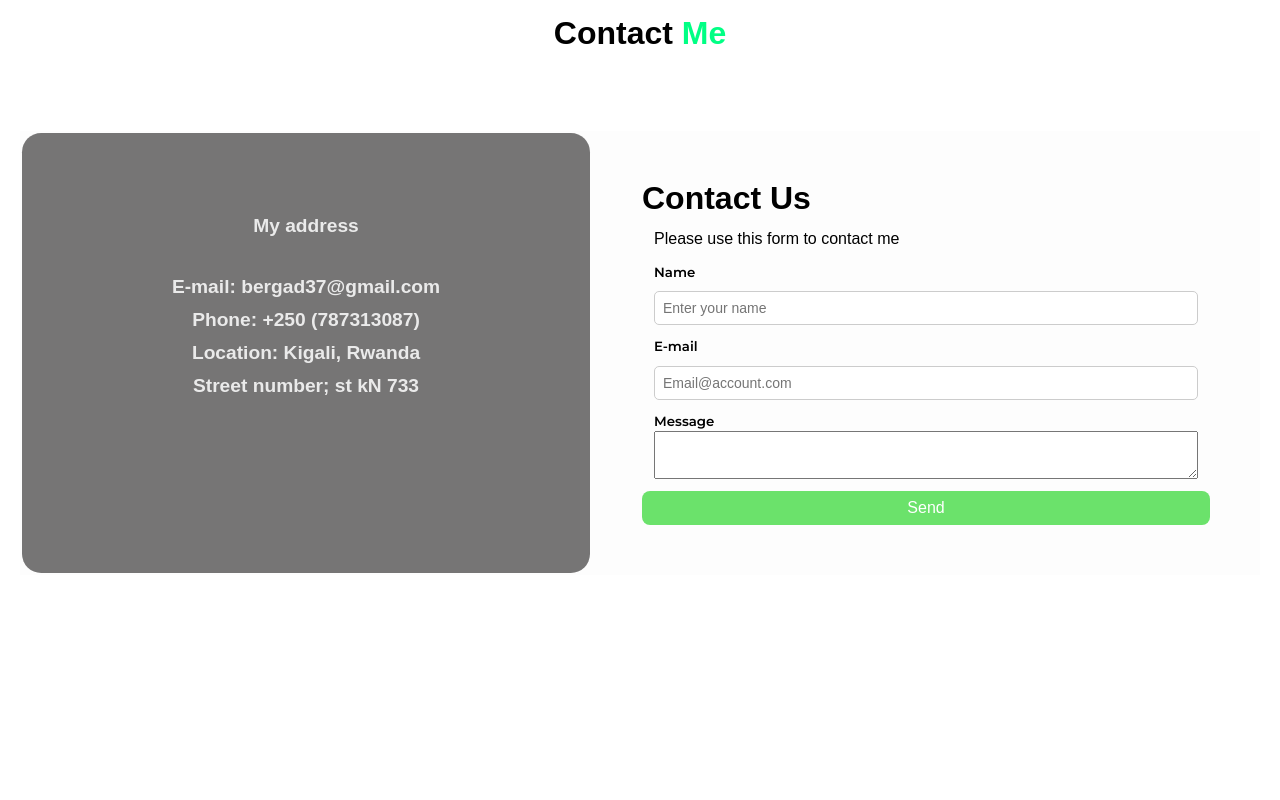
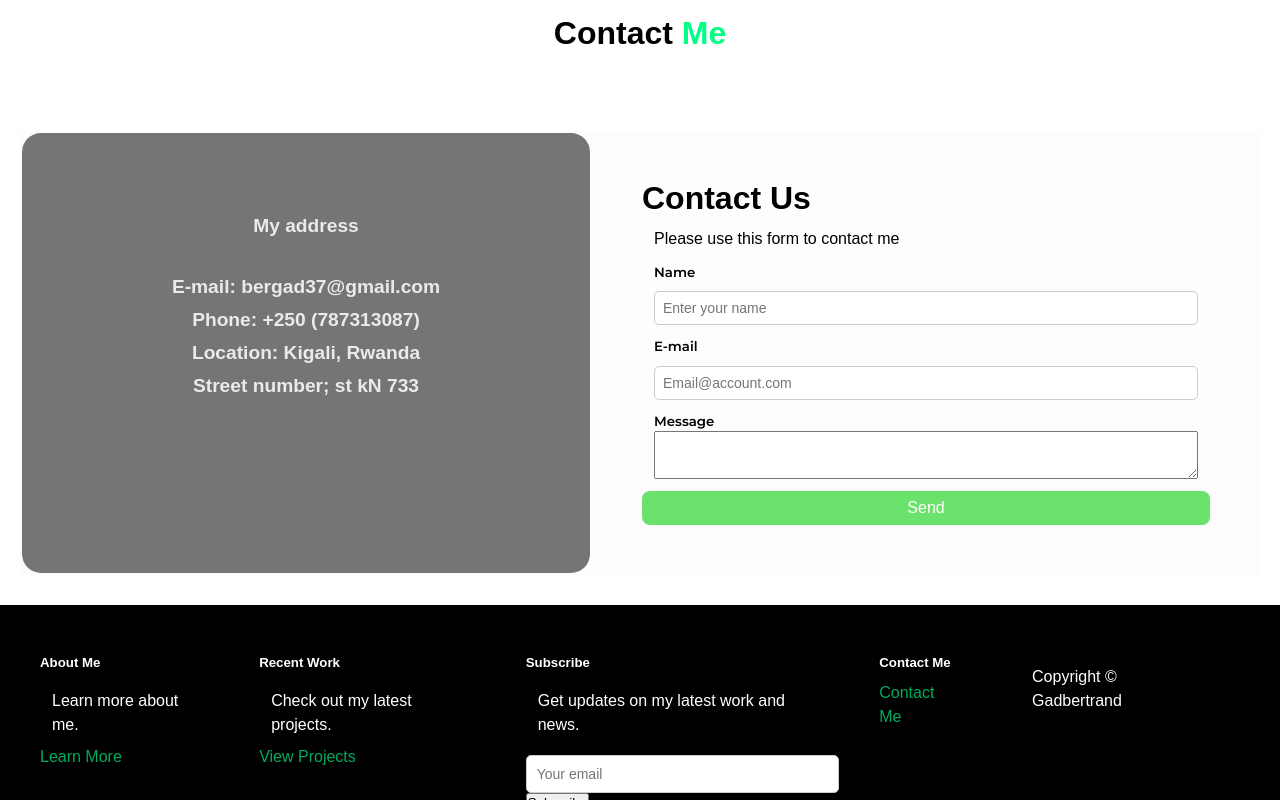
Before and after one commit to bergad37/front-end, a plain HTML site: page index.html in a window 1280 px wide. Shown: the part 2955-3755 px from the top of the page. Before the commit the page ends 3550 px from the top, so only its background shows below. Drawn offline with Linux system fonts and the light colour scheme; a web font is replaced by a local one.

Commit message:
Added a footer

```diff
--- a/index.html
+++ b/index.html
@@ -65,7 +65,9 @@
                 <li>Developing mobile applications</li>
                 <li>Explore digital platforms for business resilience</li>
                 <li>Now enriching my skills in software development</li>
-                <li><div><a href="">View completed projects</a><a href=""> Contact address</a></div></li>
+                <li>
+                    <div><a href="">View completed projects</a><a href=""> Contact address</a></div>
+                </li>
             </ul>
             <a href="#what" class="btn m-5">Download my Resume CV</a>
         </div>
@@ -88,7 +90,7 @@
                     </div>
                 </div>
                 <div class="item">
-                <img src="./Images/parking.png" alt="">
+                    <img src="./Images/parking.png" alt="">
                     <div>
 
                         <h3>Track N Book services</h3>
@@ -141,7 +143,8 @@
             <!-- add Images -->
             <img src="./Images/AI.jpeg" alt="" class="pictures">
             <h3>AI to take over dev's jobs</h3>
-            <p>Lorem elit. Nostrum quasi tempore eius rerum minima, dolores quaerat voluptate voluptatum nemo culpa. Odio
+            <p>Lorem elit. Nostrum quasi tempore eius rerum minima, dolores quaerat voluptate voluptatum nemo culpa.
+                Odio
                 accusantium inventore dolor.</p><span class="text-primary">-->Read more</span>
 
         </div>
@@ -153,7 +156,8 @@
         </div>
 
     </section>
-   <div class="py-3 p-4"> <a href="./Blog page.html"><input type="submit" id="blog-btn" value="More blogs" class="btn btn-dark"></a></div>
+    <div class="py-3 p-4"> <a href="./Blog page.html"><input type="submit" id="blog-btn" value="More blogs"
+                class="btn btn-dark"></a></div>
     <div class="clr"></div>
     <!-- contact form section -->
     <div class="who text  py-2"> <!--padding all around p -->
@@ -173,7 +177,7 @@
         </div>
 
         <div class="contact-form  p-2">
-             <!-- Blocks to pop up on invalid inputs -->
+            <!-- Blocks to pop up on invalid inputs -->
             <h2 class="m-heading"> Contact Us</h2>
             <p>Please use this form to contact me</p>
             <form action="">
@@ -187,8 +191,8 @@
                     <label for="email">E-mail</label>
 
                     <input type="email" name="email" id="email" placeholder="Email@account.com" class="px-2">
-            <!--padding all around p -->
-            <p class="text-alert px-1" id="alert2">Invalid email</p>
+                    <!--padding all around p -->
+                    <p class="text-alert px-1" id="alert2">Invalid email</p>
 
                 </div>
                 <div class="form-group">
@@ -201,7 +205,42 @@
         </div>
 
     </section>
-
+    <section id="main-footer">
+        <footer>
+            <div class="foot">
+                <div class="row">
+                    <div class="col-sm-3">
+                        <h5>About Me</h5>
+                        <span>
+                            <p>Learn more about me.</p>
+                        </span>
+                        <a href="#about-title">Learn More</a>
+                    </div>
+                    <div class="col-sm-3">
+                        <h5>Recent Work</h5>
+                        <p>Check out my latest projects.</p>
+                        <a href="#work-title">View Projects</a>
+                    </div>
+                    <div class="col-sm-3">
+                        <h5>Subscribe</h5>
+                        <p>Get updates on my latest work and news.</p>
+                        <form action="#blog-title" method="post">
+                            <input type="email" placeholder="Your email" id="email" required>
+                            <button type="submit">Subscribe</button>
+                        </form>
+                    </div>
+                    <div class="col-sm-3">
+                        <h5>Contact Me</h5>
+                        <a href="#contact-title">Contact Me</a>
+                    </div>
+                    <div class="row">
+                        <div class="col-12">
+                            <p class="copyright">Copyright &copy; Gadbertrand</p>
+                        </div>
+                    </div>
+                </div>
+        </footer>
+    </section>
 </body>
 
 <script src="./index2.js"></script>
--- a/style2.css
+++ b/style2.css
@@ -332,7 +332,7 @@ margin-top: 5rem;
 #main-footer{
     display: flex;
     justify-content: center;
-    background:rgba(0, 0, 0, 0.522);
+    background:rgb(0, 0, 0);
     color: rgb(255, 255, 255);
     padding: 20px;
     max-width: 100%;
```
